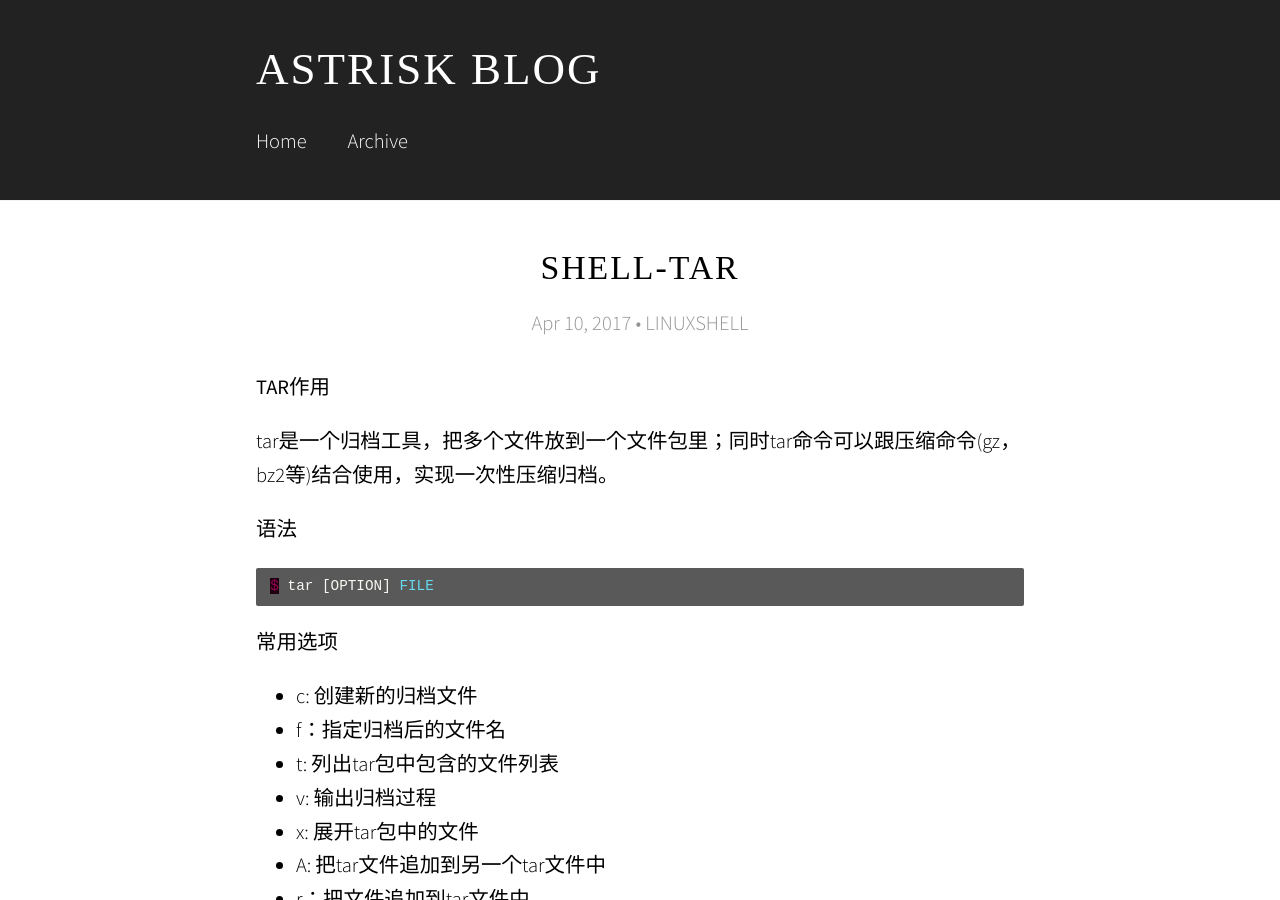
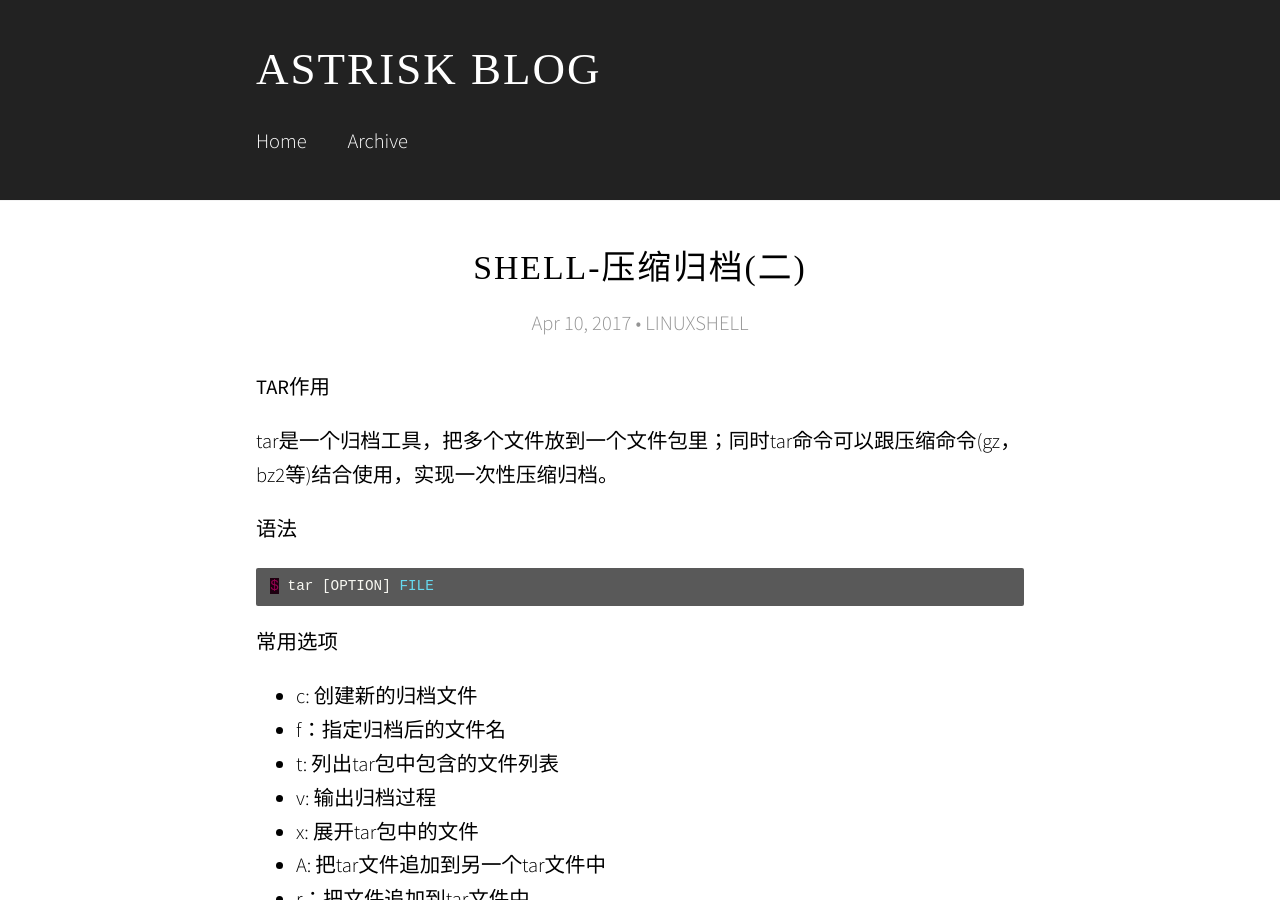
Before and after one commit to astrisk/astrisk.github.io, a Jekyll site: the page built from _posts/2017-04-10-linuxShell-tar.md, in a window 1280 px wide and 900 px high. Built offline with Jekyll 4.4.1, drawn with Linux system fonts in a browser that asks for light colours; some web fonts are replaced.

Commit message:
修改标题

```diff
--- a/_posts/2017-04-10-linuxShell-tar.md
+++ b/_posts/2017-04-10-linuxShell-tar.md
@@ -1,5 +1,5 @@
 ---
-title:  "SHELL-TAR"
+title:  "SHELL-压缩归档(二)"
 date:   2017-04-10 09:23:29
 categories: LINUXSHELL
 ---
```
